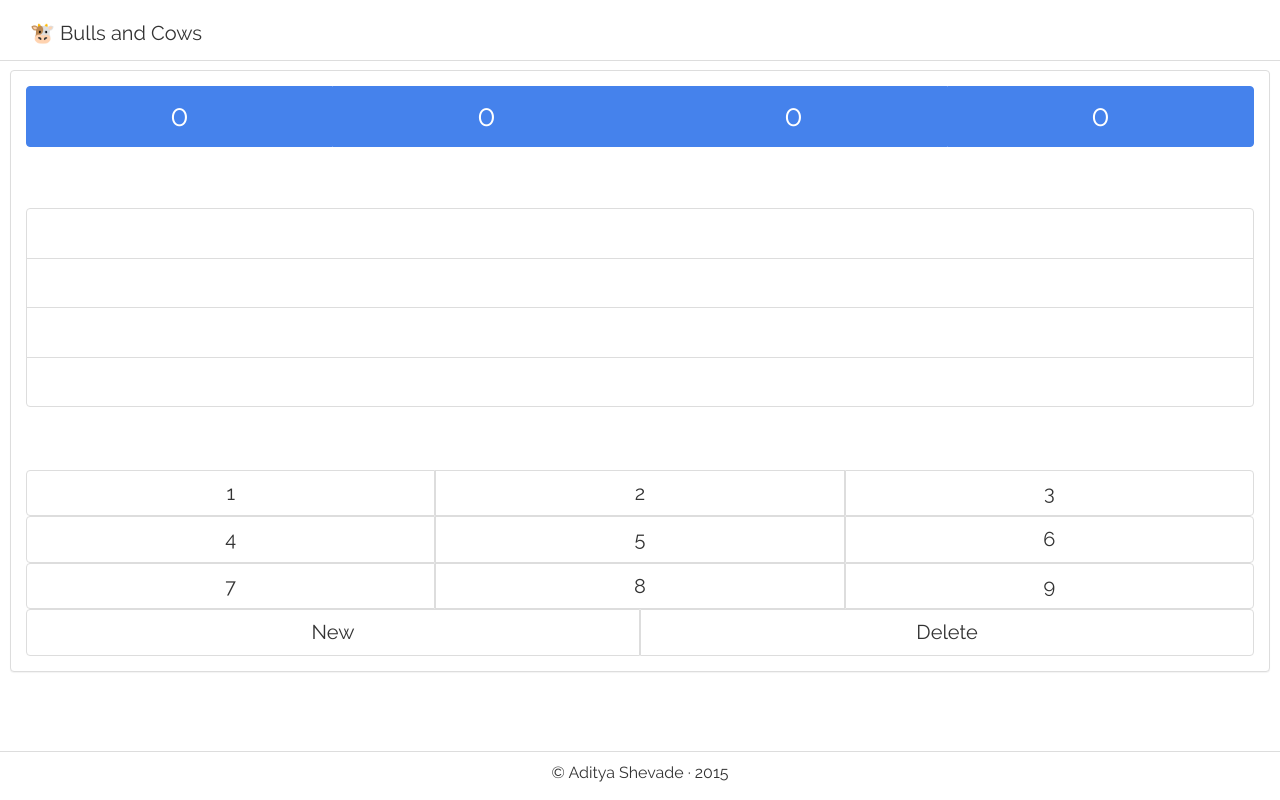
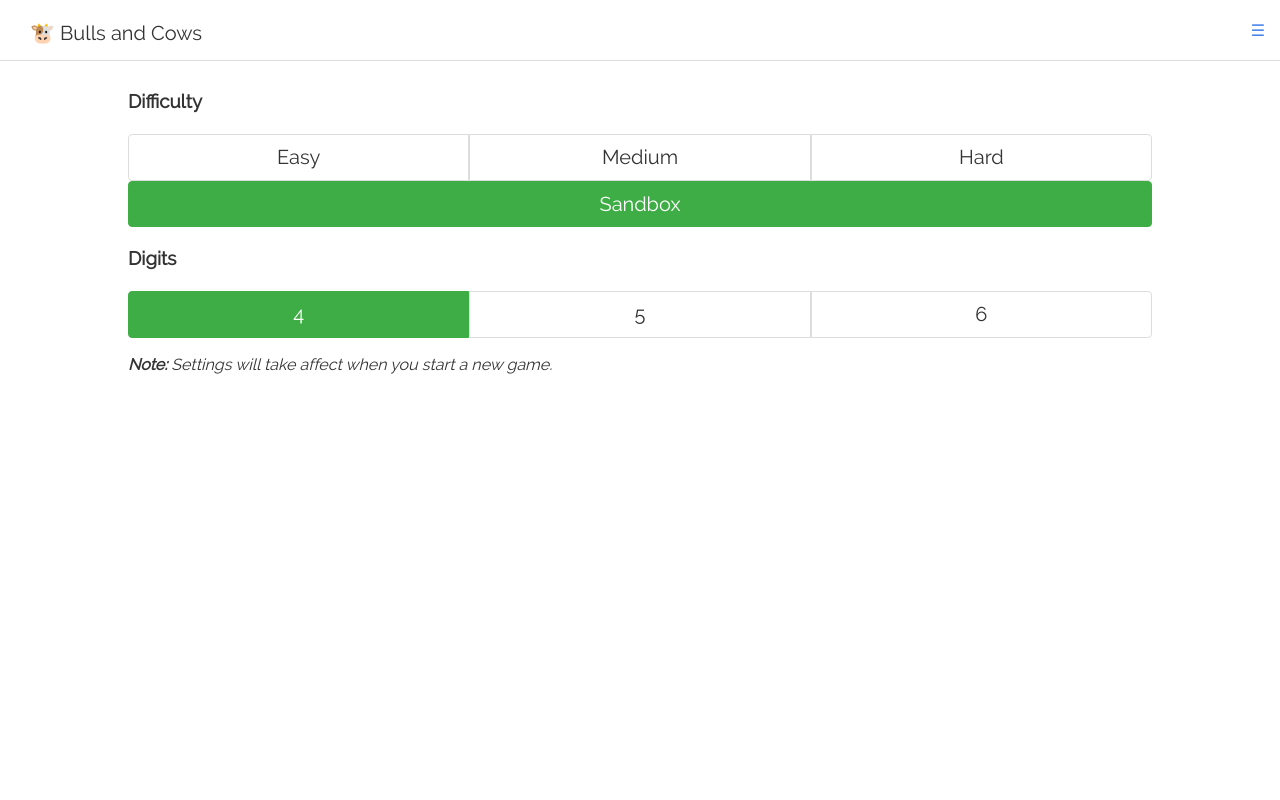
Before and after one commit to adibis/bullsandcows, a plain HTML site: page index.html in a window 1280 px wide. Drawn offline with Linux system fonts and the light colour scheme.

Commit message:
Added menu overlay. Added functions to set length and difficulty of the game.

```diff
--- a/css/style.css
+++ b/css/style.css
@@ -53,12 +53,12 @@ body > .container {
 
 .bull {
   float: right;
-  padding-right: 10%;
+  width: 30%;
 }
 
 .cow {
   float: right;
-  padding-right: 25%;
+  width: 30%;
 }
 
 .answer-board {
@@ -68,3 +68,24 @@ body > .container {
 .answer-item {
   font-size: 20px;
 }
+
+#overlay {
+  position:absolute;
+  top:0;
+  left:0;
+  width:100%;
+  height:100%;
+  z-index:1000;
+  display:block;
+  background: #fff;
+}
+
+.menu {
+    padding-top: 70px;
+    margin: 0 10%;
+}
+
+.menubar {
+  float: right;
+  margin-top: 20px;
+}
--- a/index.html
+++ b/index.html
@@ -19,12 +19,32 @@
       <div class="container">
         <div class="navbar-header">
           <a class="navbar-brand" href="#">&#x1F42E; Bulls and Cows</a>
+          <a class="menubar" onclick='showMenu()'>&#9776;</a>
         </div>
       </div>
     </nav>
 
-
     <div class="container">
+      <div id="overlay">
+        <div class="menu">
+          <h3>Difficulty</h3>
+          <div class="btn-group btn-group-justified">
+            <a href="#" id="easy" class="mode answer-item btn btn-default" onclick='setMaxGuess(10, "easy")'>Easy</a>
+            <a href="#" id="medium" class="mode answer-item btn btn-default" onclick='setMaxGuess(8, "medium")'>Medium</a>
+            <a href="#" id="hard" class="mode answer-item btn btn-default" onclick='setMaxGuess(6, "hard")'>Hard</a>
+          </div>
+          <div class="btn-group btn-group-justified">
+            <a href="#" id="sandbox" class="mode answer-item btn btn-success" onclick='setMaxGuess(0, "sandbox")'>Sandbox</a>
+          </div>
+          <h3>Digits</h3>
+          <div class="btn-group btn-group-justified">
+            <a href="#" id="len-4" class="size answer-item btn btn-success" onclick='setLen(4, "len-4")'>4</a>
+            <a href="#" id="len-5" class="size answer-item btn btn-default" onclick='setLen(5, "len-5")'>5</a>
+            <a href="#" id="len-6" class="size answer-item btn btn-default" onclick='setLen(6, "len-6")'>6</a>
+          </div>
+          <p><i><b>Note:</b> Settings will take affect when you start a new game.</i></p>
+        </div>
+      </div>
 
       <div class="panel panel-default">
         <div class="panel-body">
--- a/js/main.js
+++ b/js/main.js
@@ -2,7 +2,8 @@ var i;
 var len = 4;
 var num;
 var guess;
-var nGuesses
+var nGuesses;
+var maxGuesses = 0;
 
 /* Initial game and page conditions.
  * - Resets all variables.
@@ -24,7 +25,9 @@ function main() {
     for (j = 0; j < 4; j ++ ) {
         $("#score").append("\<a href=\"#\" class=\"list-group-item disabled\"\>&nbsp;\<\/a\>");
     }
+    console.log('Length of Number: ' + len);
     console.log('The secret number is:  ' + num.join(',  '));
+    console.log('Max guesses allowed: ' + maxGuesses);
 
     // Initialize all buttons and game-board again.
     initBoard();
@@ -72,6 +75,29 @@ function countBovine(num, guess) {
     console.log("Guess: " + g + ".\nBulls: " + count.bulls + ". Cows: " + count.cows + ".");
     return count;
 }
+
+/* Set maximum guesses allowed before game is lost.
+ * ------------------------------------------------------------------------- */
+function setMaxGuess(inMaxGuesses, mode) {
+    maxGuesses = inMaxGuesses;
+    var cell = $(".mode");
+    if( cell.hasClass("btn-success") ) {
+        cell.removeClass("btn-success").addClass("btn-default");
+    }
+    $("#" + mode).removeClass("btn-default").addClass("btn-success");
+}
+
+/* Set number width.
+ * ------------------------------------------------------------------------- */
+function setLen(inLen, size) {
+    len = inLen;
+    var cell = $(".size");
+    if( cell.hasClass("btn-success") ) {
+        cell.removeClass("btn-success").addClass("btn-default");
+    }
+    $("#" + size).removeClass("btn-default").addClass("btn-success");
+}
+
 
 /* Picks a random 4 digits number with no duplicates.
  * ------------------------------------------------------------------------- */
@@ -175,6 +201,16 @@ function playMove(){
     }
 };
 
+/* Menu overlay show/hide function.
+ * ------------------------------------------------------------------------- */
+function showMenu() {
+    if($('#overlay').css('display') == 'block') {
+        $('#overlay').hide('slow');
+    } else {
+        $('#overlay').show('slow');
+    }
+}
+
 /* This is executed when the page is loaded.
  * ------------------------------------------------------------------------- */
 $(document).ready(function(){
```
